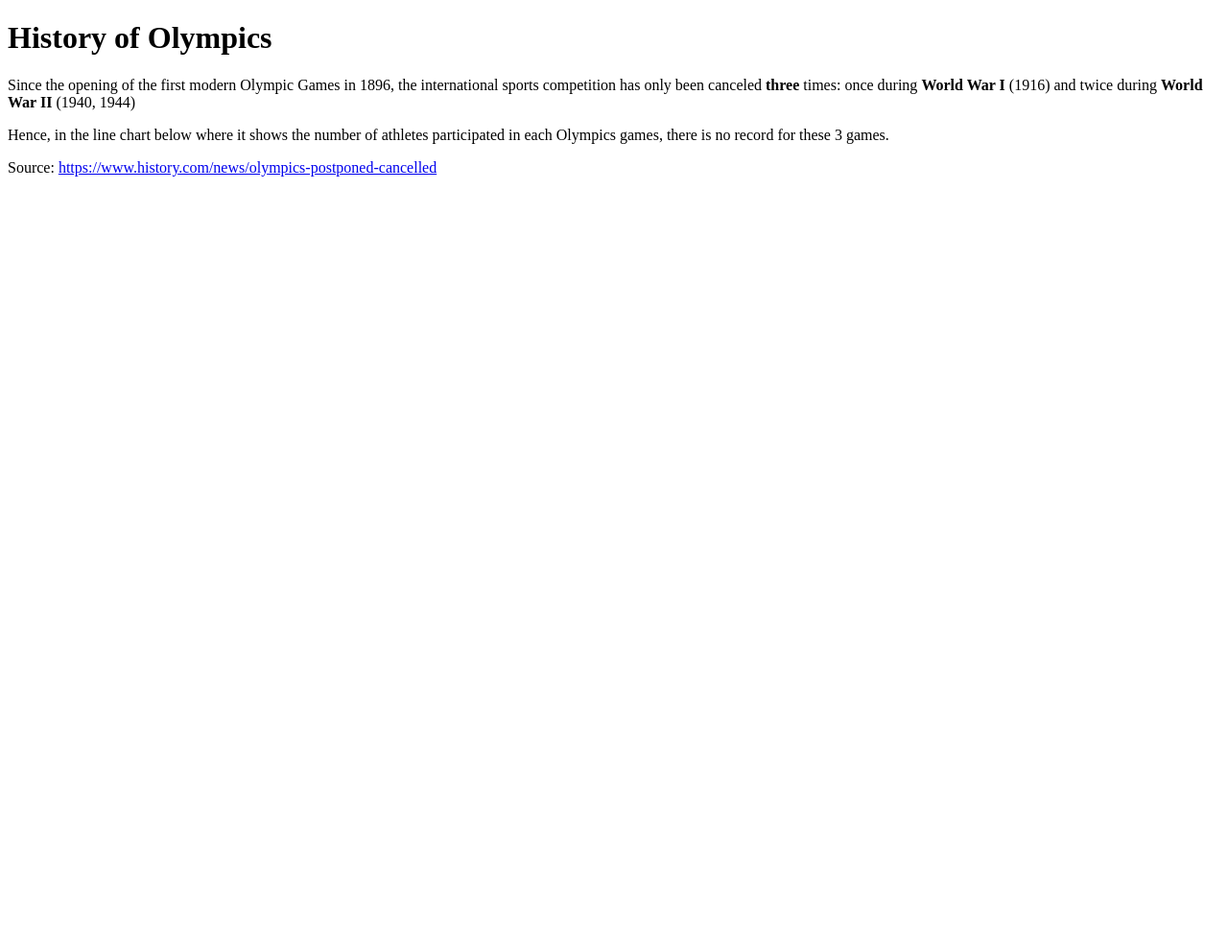
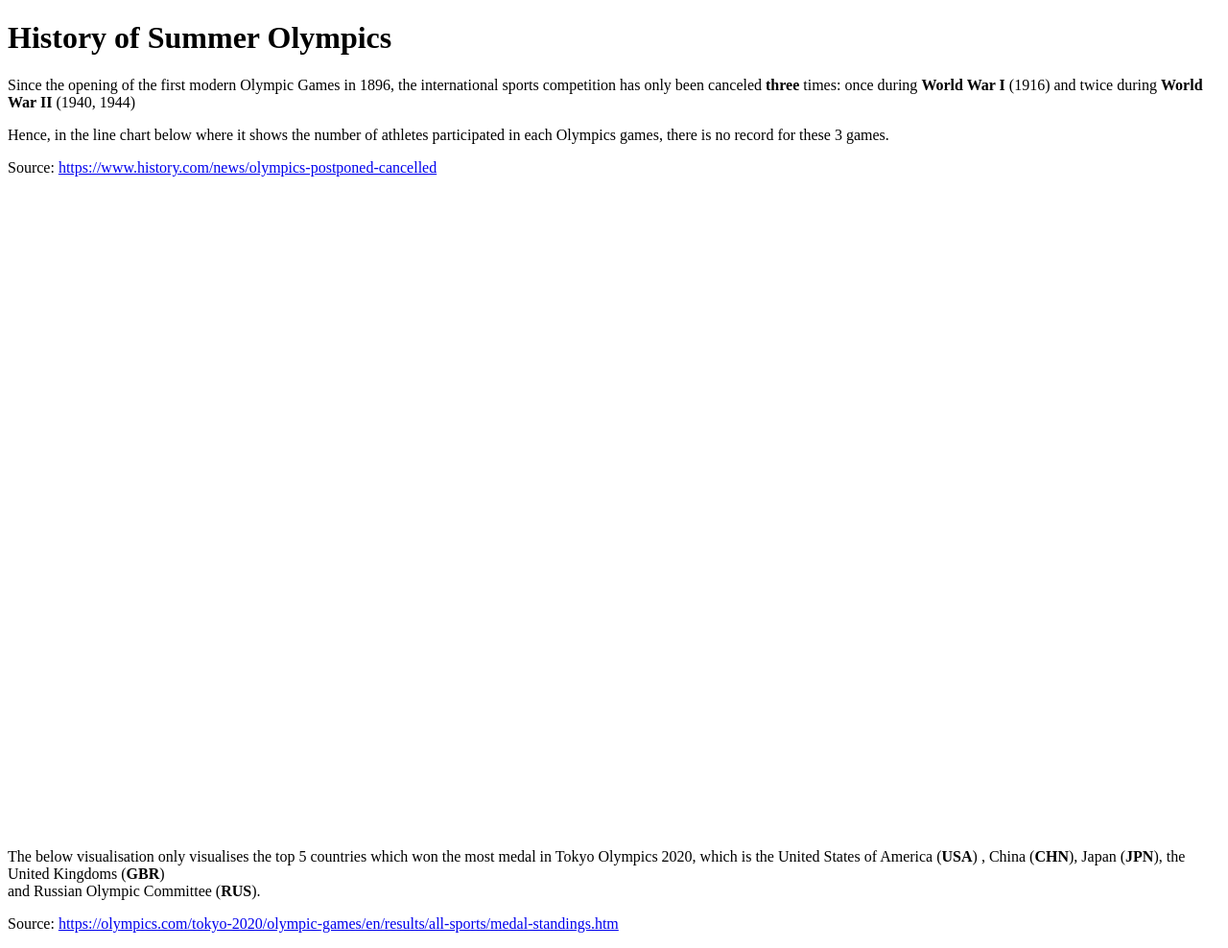
Before and after one commit to wychin229/wenyuan_datavis_hw10.github.io, a plain HTML site: page index.html in a window 1280 px wide. Shown: the whole page at 96% size. Before the commit the page ends 876 px from the top, so only its background shows below. Drawn offline with Linux system fonts and the light colour scheme; a script that the page names is missing.

Commit message:
updated html
updated html

```diff
--- a/index.html
+++ b/index.html
@@ -15,14 +15,17 @@
 
 <body>
   <title>Olympics</title>
-  <h1>History of Olympics</h1>
+  <h1>History of Summer Olympics</h1>
   <p>Since the opening of the first modern Olympic Games in 1896, the international sports competition has only been
     canceled <strong>three</strong> times: once during <strong> World War I </strong>(1916) and twice during <strong>World War II</strong> (1940, 1944)</p>
   <p>Hence, in the line chart below where it shows the number of athletes participated in each Olympics games, there is no record for these 3 games.</p>
   <p>Source: <a href="https://www.history.com/news/olympics-postponed-cancelled">https://www.history.com/news/olympics-postponed-cancelled</a></p>
   <div id="symbol_map" style="height: 650px;width: 850;"></div>
   </br>
-
+  <p>The below visualisation only visualises the top 5 countries which won the most medal in Tokyo Olympics 2020, which is the United States of America (<strong>USA</strong>)
+    , China (<strong>CHN</strong>), Japan (<strong>JPN</strong>), the United Kingdoms (<strong>GBR</strong>) <br> and Russian Olympic Committee (<strong>RUS</strong>).
+  </p>
+  <p>Source: <a href="https://olympics.com/tokyo-2020/olympic-games/en/results/all-sports/medal-standings.htm">https://olympics.com/tokyo-2020/olympic-games/en/results/all-sports/medal-standings.htm</a></p>
   <div id="line_chart"></div>
 
   <script type="text/javascript">
```
